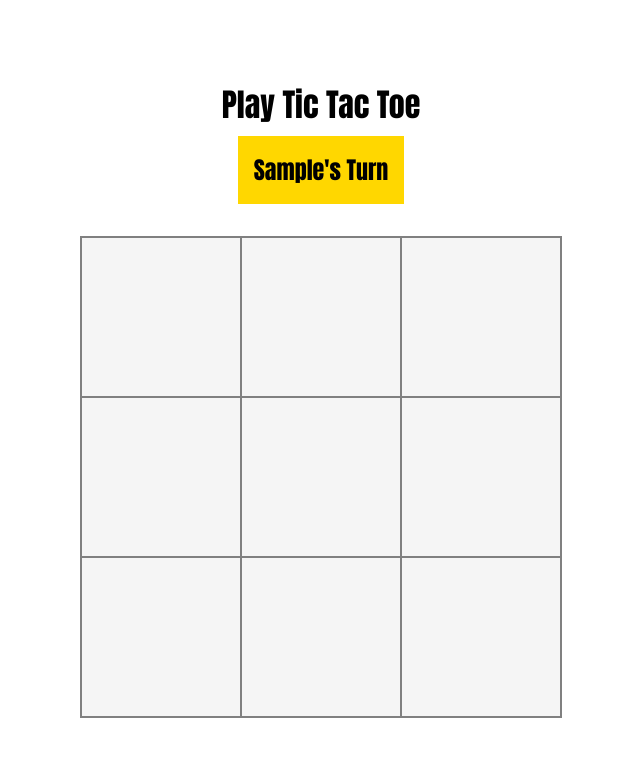
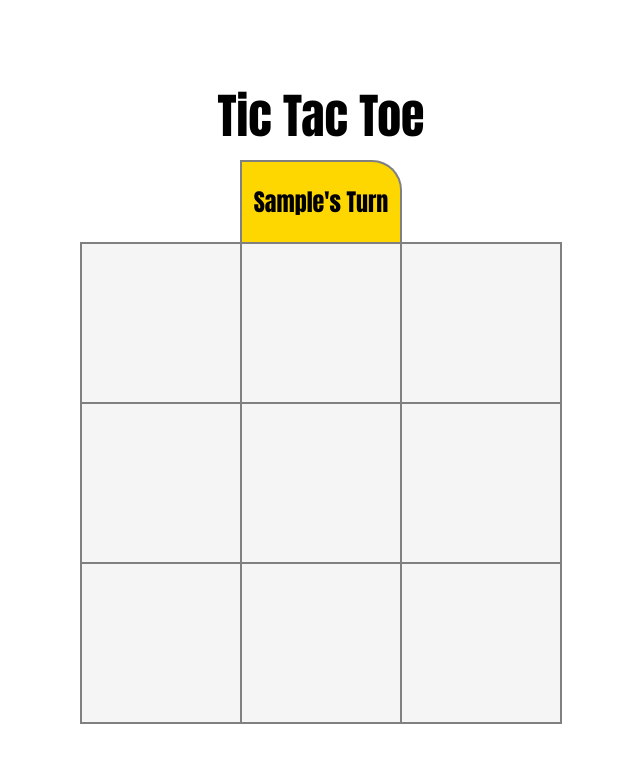
Before and after one commit to MarvinBotchway/js_Tic-Tac-Toe, a plain HTML site: page index.html in a window 1280 px wide. Both pictures are taken after typing "Sample", "Sample" into the empty fields and a click on the button "SAVE". Shown: the whole page, without its empty margins (319-959 px from the left). Drawn offline with Linux system fonts and the light colour scheme.

Commit message:
Remove WinnerText And Change Action-section.
Placed form in a new container.
Set actionSection to display none and changed display after registration.

```diff
--- a/index.html
+++ b/index.html
@@ -7,9 +7,10 @@
     <link rel="stylesheet" href="styles.css">
 </head>
 <body>
-    <h1>Play Tic Tac Toe</h1>
+    <h1>Tic Tac Toe</h1>
     <div id="score-section"></div>
-    <div id="action-section"></div>
+    <div id="form-container"></div>
+    <div id="action-section" style="display: none;"></div>
     <div id="board-container"></div>
     <script src="scripts.js"></script>
 </body>
--- a/scripts.js
+++ b/scripts.js
@@ -105,7 +105,6 @@ const UpdateDisplay = (function () {
   const actionSection = document.querySelector("#action-section");
   const scoreSection = document.querySelector("#score-section");
 
-  const winnerTxt = document.createElement("h2");
   const currentPlayerTxt = document.createElement("h2");
   const resetBtn = document.createElement("button");
   const registerPlayersForm = document.createElement("form");
@@ -114,6 +113,9 @@ const UpdateDisplay = (function () {
   let winner = {};
 
   function createGameSetupForm() {
+    const formContainer = document.querySelector("#form-container");
+    formContainer.id = "form-container";
+
     registerPlayersForm.id = "registration-form";
 
     const player1Label = document.createElement("label");
@@ -143,7 +145,7 @@ const UpdateDisplay = (function () {
     registerPlayersForm.appendChild(submitButton);
     registerPlayersForm.addEventListener("submit", submitForm);
 
-    actionSection.appendChild(registerPlayersForm);
+    formContainer.appendChild(registerPlayersForm);
 
     function submitForm(e) {
       e.preventDefault();
@@ -166,7 +168,7 @@ const UpdateDisplay = (function () {
         );
       } else {
         DisplayController.addPlayersNames(player1sName, player2sName);
-        actionSection.removeChild(actionSection.firstElementChild);
+        formContainer.remove();
 
         currentPlayerTxt.textContent = `${player1sName}'s Turn`;
         actionSection.appendChild(currentPlayerTxt);
@@ -179,6 +181,7 @@ const UpdateDisplay = (function () {
   }
 
   function createBoard() {
+    actionSection.style.display = "flex";
     let gameBoard = DisplayController.getGameBoard();
     const board = document.createElement("div");
     board.classList += "board";
@@ -230,9 +233,6 @@ const UpdateDisplay = (function () {
       const scoreTxt = document.createElement("h2");
       const players = DisplayController.getPlayers();
 
-      winnerTxt.textContent = `${winner.name} Wins!!!`;
-      winnerTxt.id = "winner-txt";
-
       resetBtn.addEventListener("click", resetBoard);
       resetBtn.innerHTML = "RESET";
       console.log(players);
@@ -245,7 +245,6 @@ const UpdateDisplay = (function () {
       scoreSection.appendChild(scoreTxt);
 
       actionSection.removeChild(actionSection.firstElementChild);
-      actionSection.appendChild(winnerTxt);
       actionSection.appendChild(resetBtn);
     }
 
--- a/styles.css
+++ b/styles.css
@@ -8,8 +8,9 @@
 }
 h1 {
     text-align: center;
-    height: 3rem;
+    height: 4rem;
     margin-top: 10vh;
+    font-size: 3rem;
 }
 h2 {
     text-align: center;
@@ -64,26 +65,38 @@ button:hover {
     background-color: red;
 }
 
-#winner-txt {
-    text-align: center;
+#action-section {
+    display: flex;
+    justify-content: center;
+    align-items: center;
+    margin: 1rem auto auto auto;
+    padding: 1rem 0;
     height: 3rem;
-    /* color: gold; */
-    font-size: xx-large;
+    width: calc(var(--boardSide)/3 - 2px);
+    background-color: gold;
+    border-top-right-radius: 30px;
+    border-top: 2px solid gray;
+    border-left: 2px solid gray;
+    border-right: 2px solid gray;
+
 }
-#action-section {
-    margin: 0 auto 2rem auto;
+
+#form-container {
+    margin: 1rem auto auto auto;
     padding: 1rem;
     height: fit-content;
     width: fit-content;
     background-color: gold;
-    /* border-radius: 30px; */
+}
 
+#action-section > h2 {
+    display: block;
 }
 #score-section {
     margin: 0 auto .5rem auto;
     height: fit-content;
     width: fit-content;
-    font-size: x-large;
+    font-size: large;
 
 }
 .board {
```
